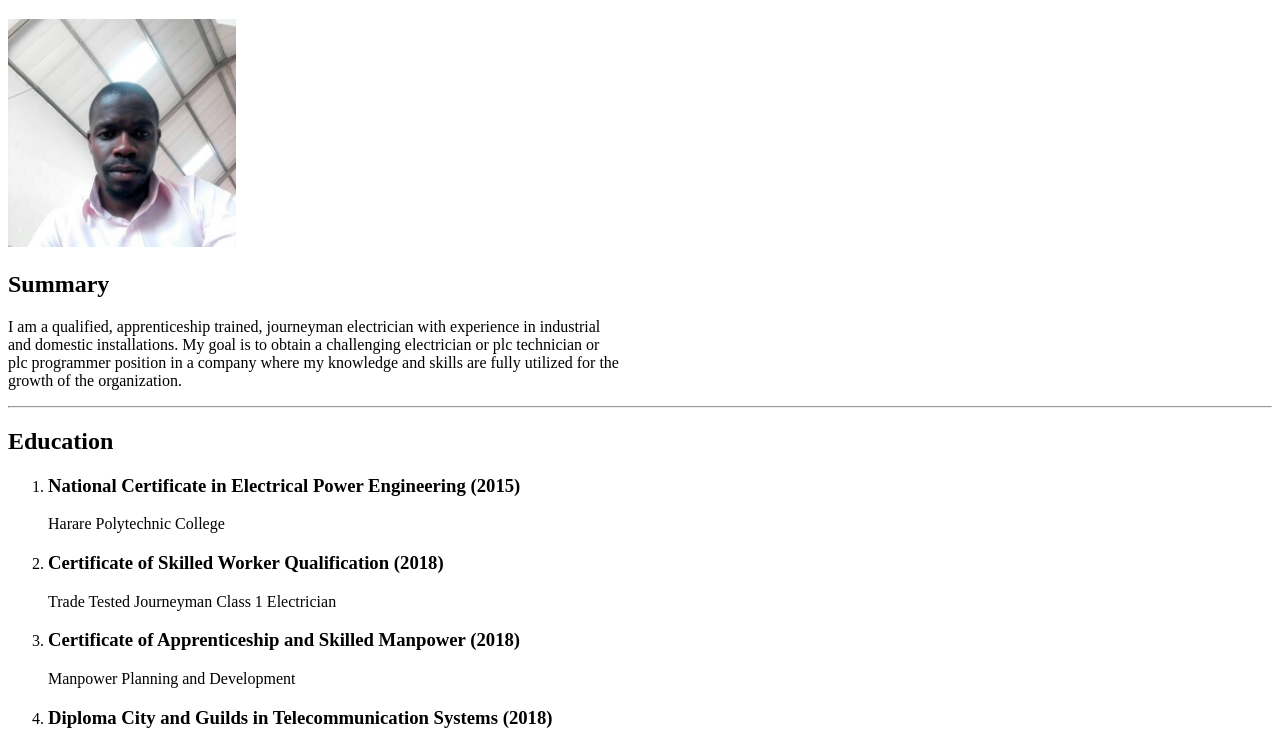
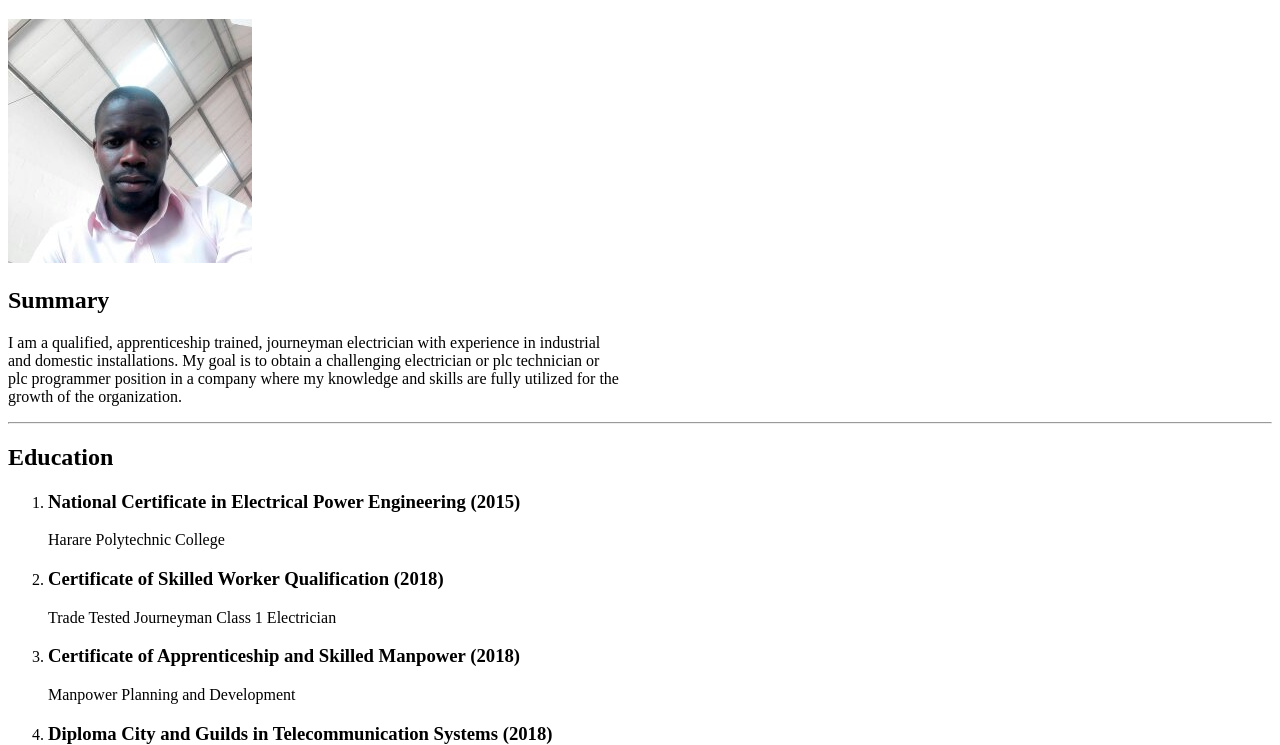
Before and after one commit to eknjustice/Online-Resume, a plain HTML site: page index.html in a window 1280 px wide. Shown: the part 61-806 px from the top of the page. Drawn offline with Linux system fonts and the light colour scheme.

Commit message:
Update index.html

```diff
--- a/index.html
+++ b/index.html
@@ -7,7 +7,7 @@
 </head>
 <body>
     <h1>Evidence Justice</h1>
-    <img src="./ndini.jpg" width="228"/>
+    <img src="./ndini.jpg"/>
     <h2>Summary</h2>
     <p>
         I am a qualified, apprenticeship trained, journeyman electrician with experience in industrial <br/>
```
